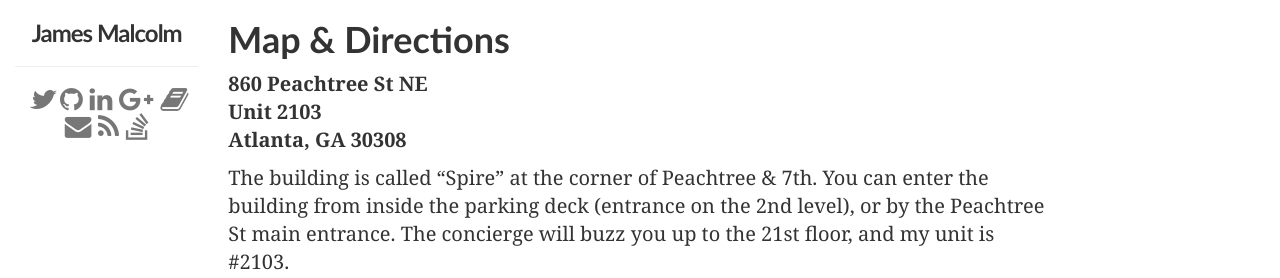
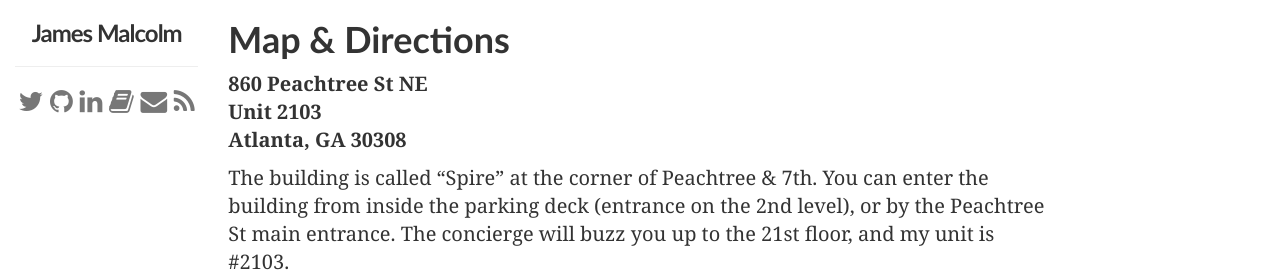
Before and after one commit to jgmalcolm/jgmalcolm.github.io, a Jekyll site: the page built from map/index.md, in a window 1280 px wide. Shown: the top 278 px of the page. Built offline with Jekyll 4.4.1, drawn with Linux system fonts in a browser that asks for light colours; nearby versions of some CDN libraries.

Commit message:
trim up sidebar

```diff
--- a/_includes/sidebar.html
+++ b/_includes/sidebar.html
@@ -2,16 +2,15 @@
 <h3 id="logo"><a href="/">James Malcolm</a></h3>
 
 <hr class="small" />
+
 <div id="social" class="fa fa-lg">
-  <a href="https://twitter.com/jgmalcolm" title="Twitter"><i class="fa-twitter"></i></a>
+  <a href="https://twitter.com/jgmalcolm" title="Twitter"><i class="fa fa-twitter"></i></a>
   <a href="https://github.com/jgmalcolm" title="GitHub"><i class="fa fa-github"></i></a>
   <a href="http://linkedin.com/in/jgmalcolm" title="LinkedIn"><i class="fa fa-linkedin"></i></a>
-  <a href="http://scholar.google.com/citations?user=k8pxfGQAAAAJ" title="Google Scholar"><i class="fa fa-google-plus"></i></a>
-  <a href="http://www.ncbi.nlm.nih.gov/sites/myncbi/collections/public/1VYfBjawaNhBRUklvdY39vWQo" title="PubMed"><i class="fa-book"></i></a>
+  <a href="http://scholar.google.com/citations?user=k8pxfGQAAAAJ" title="Google Scholar"><i class="fa fa-book"></i></a>
   <a href="mailto:me@jgmalcolm.com?subject=Hi" title="E-Mail"><i class="fa fa-envelope"></i></a>
   <a href="{{ site.url }}/atom.xml" title="Subscribe (Atom)"><i class="fa fa-rss"></i></a>
-  <a href="http://stackoverflow.com/users/241594" title="StackOverflow"><i class="fa fa-stack-overflow"></i></a>
-</div> <!-- social -->
+</div>
 
 <!-- <hr class="small" />
 <div class="nav">
--- a/notes.txt
+++ b/notes.txt
@@ -18,3 +18,5 @@ Pure CSS
 
 http://liquidmarkup.org
 https://github.com/Shopify/liquid/wiki/Liquid-for-Designers
+
+PubMed: http://www.ncbi.nlm.nih.gov/sites/myncbi/collections/public/1VYfBjawaNhBRUklvdY39vWQo
```
